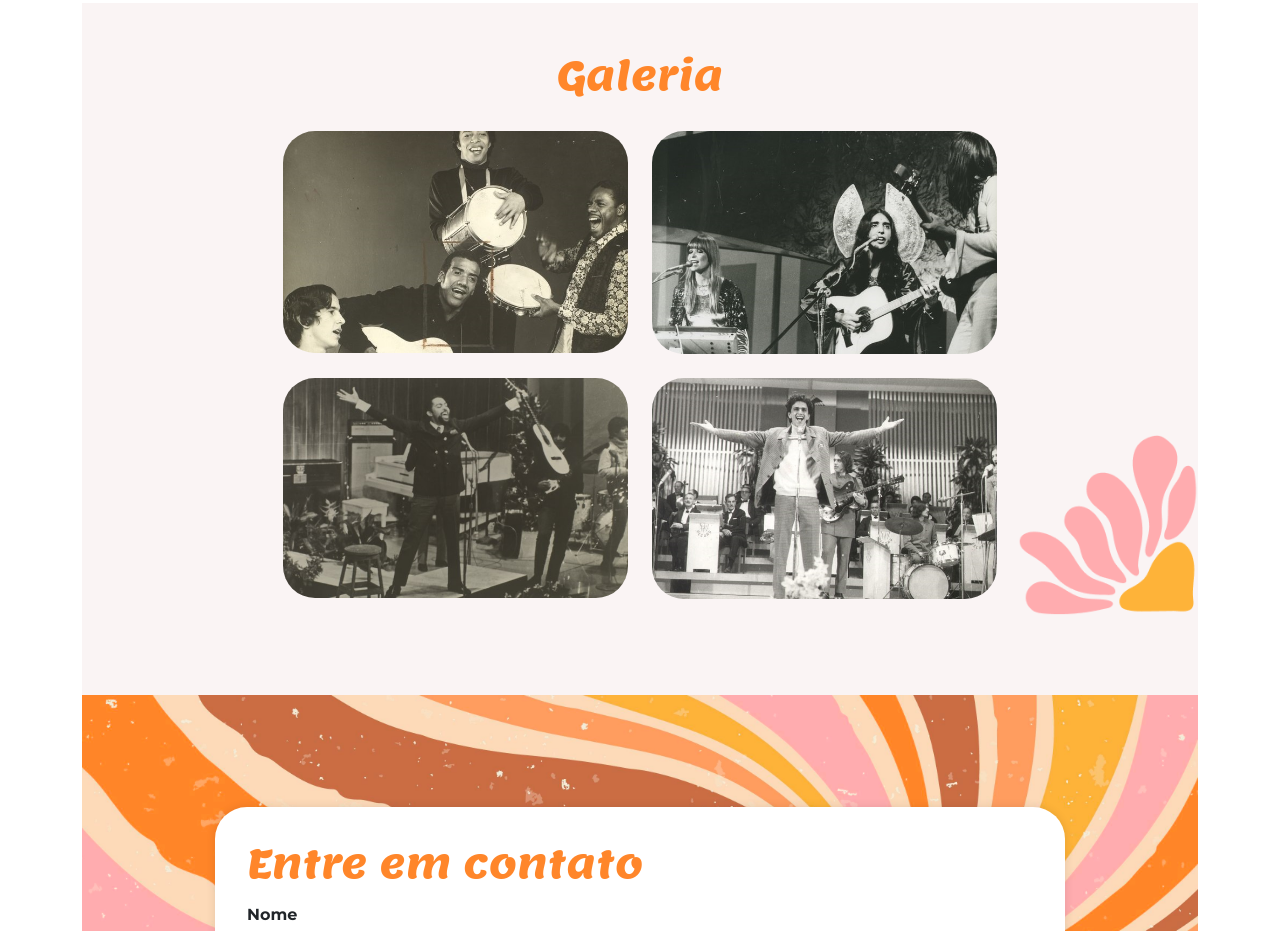
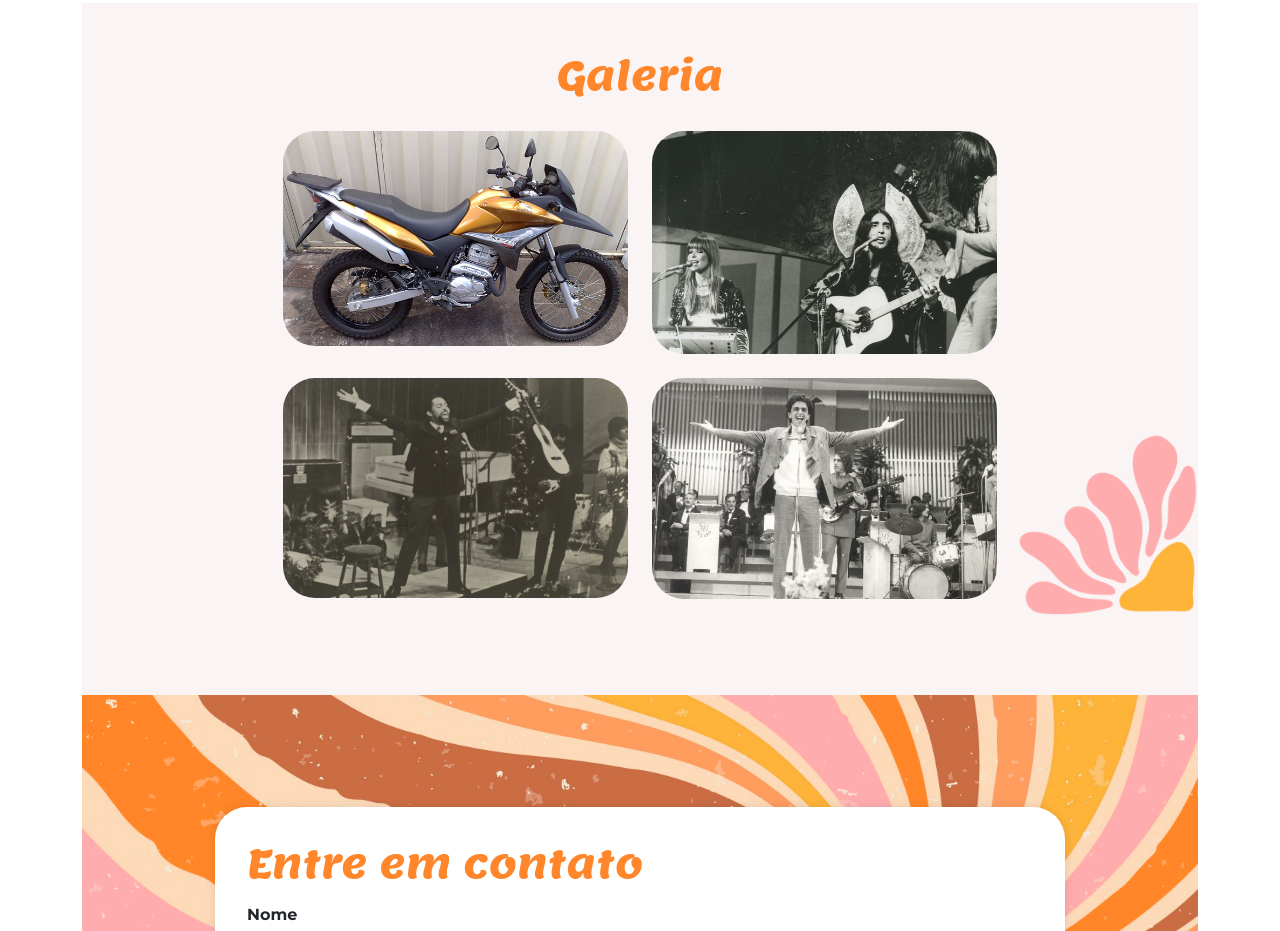
Before and after one commit to igoorzin/moto, a plain HTML site: page index.html in a window 1280 px wide. Shown: the part 1914-2845 px from the top of the page. Drawn offline with nearby package versions, Linux system fonts and the light colour scheme.

Commit message:
Update index.html

```diff
--- a/index.html
+++ b/index.html
@@ -71,7 +71,7 @@
 
                 <div class="row justify-content-md-center">
                     <div class="col-md-4">
-                        <img src="img/lossy-page1-640px-Jorge_Ben_e_o_Trio_Mocotó_no_Teatro_da_Lagoa,_1971.tif.jpg"
+                        <img src="img/640px-Honda_XRE300_ano2010.jpg"
                             class="img-fluid rounded-5" loading="lazy">
                     </div>
                     <div class="col-md-4">
```
